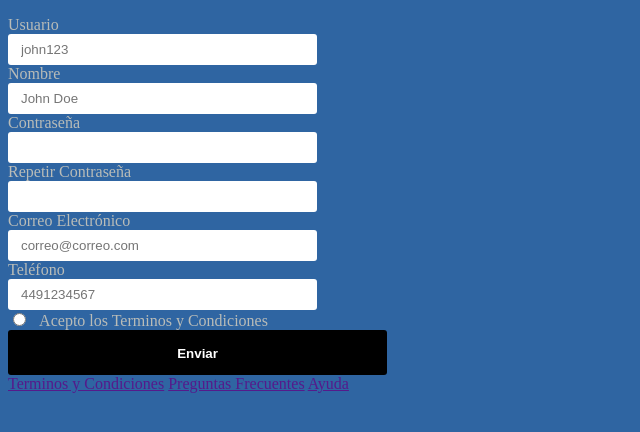
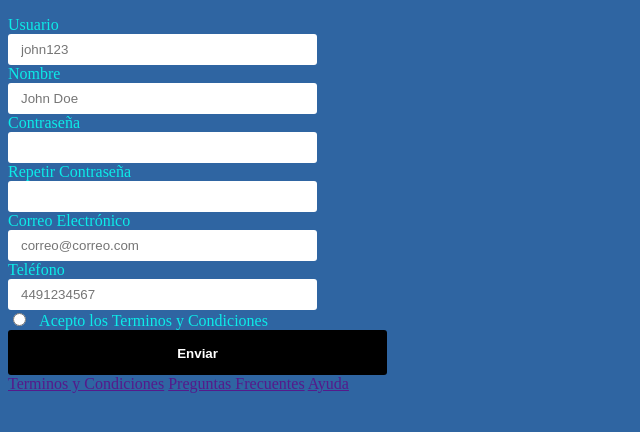
Before and after one commit to Tribilin74/EL10, a Python web app: template templates/registro.html in a window 1280 px wide. Shown: the part 70-502 px from the top of the page, without its empty margins (0-640 px from the left). Run offline with Jinja, Linux system fonts and the light colour scheme; the template is opened without the code that fills it, so the values that code supplies are empty; some libraries are stand-ins or nearby versions.

Commit message:
3cortes_mediaquery

```diff
--- a/Static/css/estilo.css
+++ b/Static/css/estilo.css
@@ -173,7 +173,7 @@ p {
 
 
 /* ----- -----  Mediaqueries ----- ----- */
-@media screen and (max-width: 800px) {
+@media screen and (max-width: 600px) {
 	.formulario {
 		grid-template-columns: 1fr;
 		font-style:oblique;
@@ -190,3 +190,38 @@ p {
 		width: 30%;
 	}
 }
+
+@media screen and (min-width: 600px) {
+	.formulario {
+		grid-template-columns: 1fr;
+		font-style:italic;
+		color: #f0427c;
+	}
+
+	.formulario__grupo-terminos,
+	.formulario__mensaje,
+	.formulario__grupo-btn-enviar {
+		grid-column: 1;
+	}
+
+	.formulario__btn {
+		width: 30%;
+	}
+}
+@media screen and (min-width: 768px) {
+	.formulario {
+		grid-template-columns: 1fr;
+		font-style: normal;
+		color: #0cece8;
+	}
+
+	.formulario__grupo-terminos,
+	.formulario__mensaje,
+	.formulario__grupo-btn-enviar {
+		grid-column: 1;
+	}
+
+	.formulario__btn {
+		width: 30%;
+	}
+}
```
